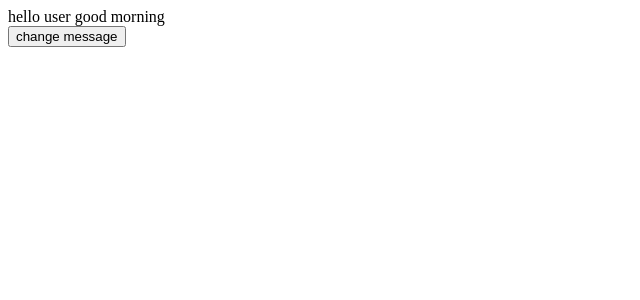
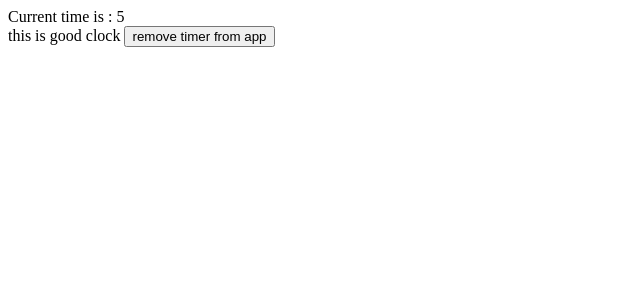
Before and after one commit to akshar1277/React-js, a React app: page / in a window 1280 px wide. Shown: the top 300 px of the page, without its empty margins (0-640 px from the left). Built offline with nearby package versions, Linux system fonts and the light colour scheme.

Commit message:
useEffect hook

```diff
--- a/src/App.js
+++ b/src/App.js
@@ -1,23 +1,21 @@
-import React, { useState } from "react";
+import React, { useState,useEffect} from "react";
 import Button from "./Button.jsx";
 import Text from "./Text.jsx";
+import Timer from "./Timer.jsx";
 import { set } from "immutable";
 const App = () => {
-    const [message,setMessage] = useState("hello user good morning");
+
+    const [showTimer, setShowTimer] = useState(true);
 
 
 
-    const changemessage = () => {
-        // setMessage("hello user good evening");
-        setMessage((prevMessage) => {
-            console.log(prevMessage);
-            return "hello user good evening";
-        });//setMessage also have callback function .
-    }
-    console.log(message)
+
    return<>
-        <div> {message}</div>
-        <button onClick={changemessage} > change message</button>
+       {showTimer && <Timer  customText="this is good clock " />}
+       <button onClick={()=>setShowTimer(!showTimer)}>remove timer from app</button>
+
+
+
    </>
 }
 export default App;
--- a/src/Text.jsx
+++ b/src/Text.jsx
@@ -1,10 +1,20 @@
-import React,{memo} from 'react'
+import React,{memo,useEffect} from 'react'
 
 const Text = memo((props) => {
-    const {children}= props;
-    console.log(children)
+
+    const {externalData,children}= props;
+
+    useEffect(()=>{
+        console.log("externalData changed:", externalData);
+    },[externalData])
+
+
+
+
+
+
   return (
-    <div >{children}</div>
+    <div >{externalData}{children}</div>
   )
 })
 
--- /dev/null
+++ b/src/Timer.jsx
@@ -0,0 +1,58 @@
+import React, { useState,useEffect} from "react";
+const Timer = (props) => {
+  const [counter,setCounter] = useState(0);
+    const {customText} = props; // destructuring props to get customText
+    useEffect(() => {
+        // setInterval returns an interval ID that can be used to clear the interval later
+        const interval =  setInterval(()=>{
+            console.log("i am running ")//this will still run even if the component is unmounted because we are not implimentd cleanup funciton
+            setCounter((prevCounter) => prevCounter + 1);
+
+        },1000)
+        console.log("creater inerval with id: ", interval);
+        return ()=>{
+            console.log("i was unmounted ");
+            console.log("clearing interval with id: ", interval);
+            clearInterval(interval); // this will stop the interval when the component is unmounted
+            // if we don't clear the interval, it will keep running in the background and cause memory leaks
+            // and also it will try to update the state of the unmounted component which will cause an error
+            // so we need to clear the interval when the component is unmounted
+            // this is called cleanup function, it will run when the component is unmounted
+            // we can also use useRef to store the interval id and clear it in the cleanup
+            // but in this case we are using a variable to store the interval id and clearing it
+            // in the cleanup function
+        }
+        // this is the cleanup function, it will run when the component is unmounted
+
+
+    }, []);
+
+    useEffect(() => {
+        // when you unmount the component return statment of every useeffect  will run for sure. even if its dependency array is empty .
+        return ()=>{
+            console.log("cleaning up 2nd effect for customer Text");
+        }
+    },[customText]);
+
+    useEffect(() => {
+        console.log("i am randering again and again ")
+        return ()=>{
+            console.log("cleaning up 3rd effect for customer Text");
+        }
+    })
+
+
+   return<>
+       <span>Current time is : {counter}</span>
+       <br/>
+       <span>{customText}</span>
+
+
+
+
+
+
+   </>
+}
+
+export default Timer
```
